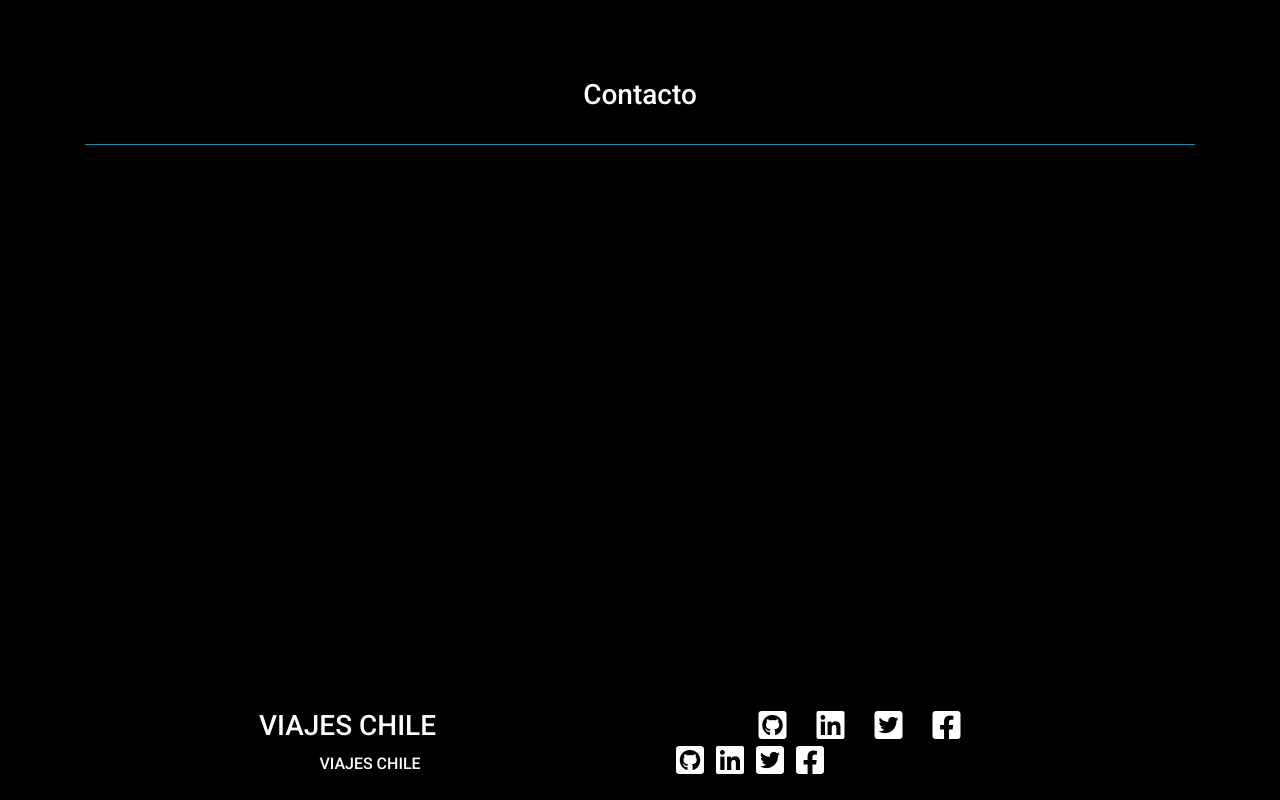
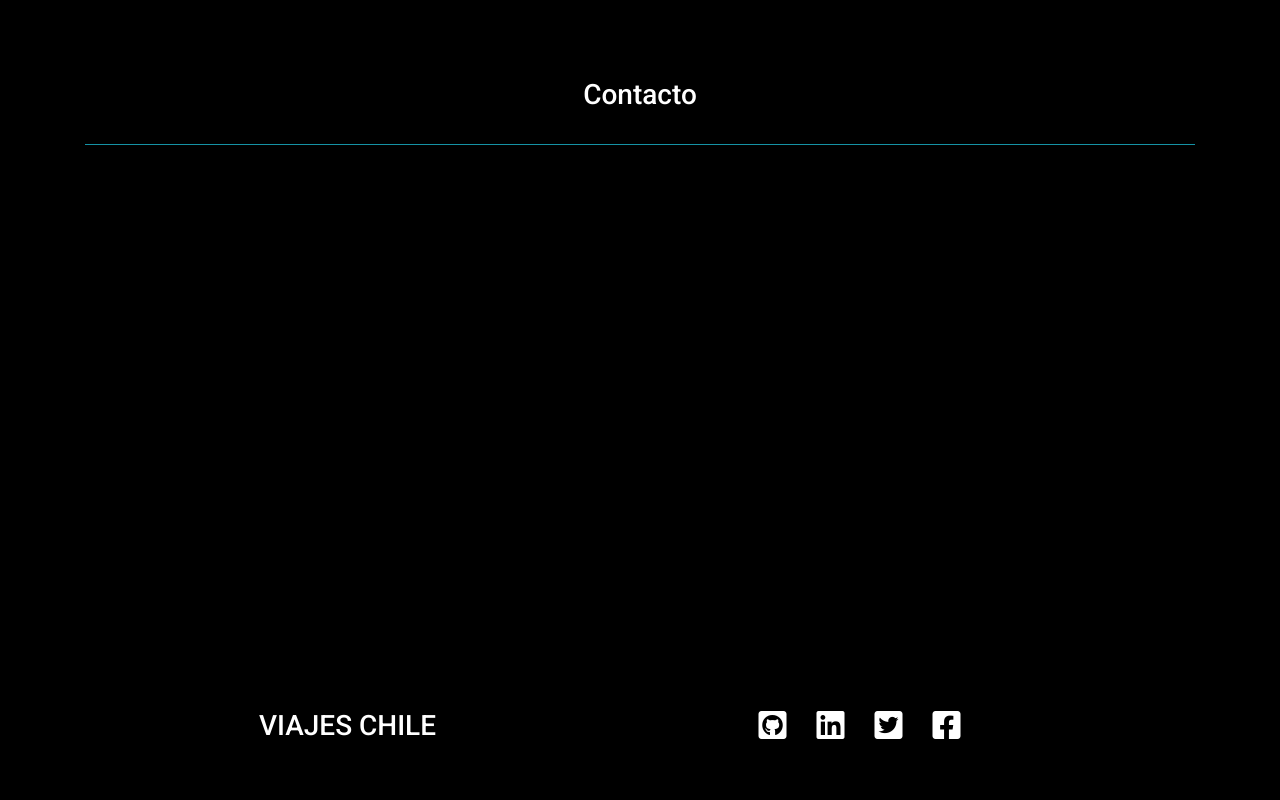
Before and after one commit to fguajard/viajes, a plain HTML site: page index.html in a window 1280 px wide. Shown: the part 2110-2910 px from the top of the page. After the commit the page ends 2854 px from the top, so only its background shows below. Drawn offline with nearby package versions, Linux system fonts and the light colour scheme; a script that the page names is missing.

Commit message:
cambios en footer

```diff
--- a/index.html
+++ b/index.html
@@ -271,22 +271,23 @@
       </div>
     </section>
 
+    <!-- Footer -->
+
     <section class="footer m-0">
       <div class="container">
-
         <div class="row spacer container m-auto">
           <div class="titulo-footer col-4 m-auto text-center">
             <h3 class="m-0">VIAJES CHILE</h3>
           </div>
 
           <div class="iconos col-5 offset-3 pl-5 m-auto">
-            <div class="row pl-5 ">
+            <div class="row pl-5">
               <div class="padd">
                 <i class="fab fa-github-square fa-2x col-lg-1 col-xl-2"></i>
               </div>
 
-              <div class="padd ">
-                <i class="fab fa-linkedin fa-2x  col-lg-1 col-xl-2"></i>
+              <div class="padd">
+                <i class="fab fa-linkedin fa-2x col-lg-1 col-xl-2"></i>
               </div>
 
               <div class="padd">
@@ -296,48 +297,14 @@
               <div class="padd">
                 <i class="fab fa-facebook-square fa-2x col-lg-1 col-xl-2"></i>
               </div>
-
             </div>
           </div>
+
         </div>
+      </div>
+      <!-- Container -->
+    </section>
 
-      </div> <!-- Container -->
-      </section>
-
-
-
-
-
-
-
-    <!-- Footer -->
-    <section class="footer">
-
-      <div class="container">
-        <div class="row container m-auto text-center">
-          <div class="titulo-footer col-6 ">
-            <p class=" py-2">VIAJES CHILE</p>
-          </div>
-          <div class="social-footer col-6">
-              <div class="row container mx-auto">
-                <div class="col-1 p-0 ">
-                  <i class="fab fa-github-square fa-2x"></i>
-                </div>
-                <div class="col-1 p-0 ">
-                  <i class="fab fa-linkedin fa-2x"></i>
-                </div>
-                <div class="col-1 p-0 ">
-                  <i class="fab fa-twitter-square fa-2x"></i>
-                </div>
-                <div class="col-1 p-0 ">
-                  <i class="fab fa-facebook-square fa-2x"></i>
-                </div>
-              </div>
-
-          </div>
-          </div> <!-- row principal -->
-      </div> <!-- container -->
-    </section>
     <!-- Mi JS -->
 
     <script src="assets/js/script.js"></script>
```
